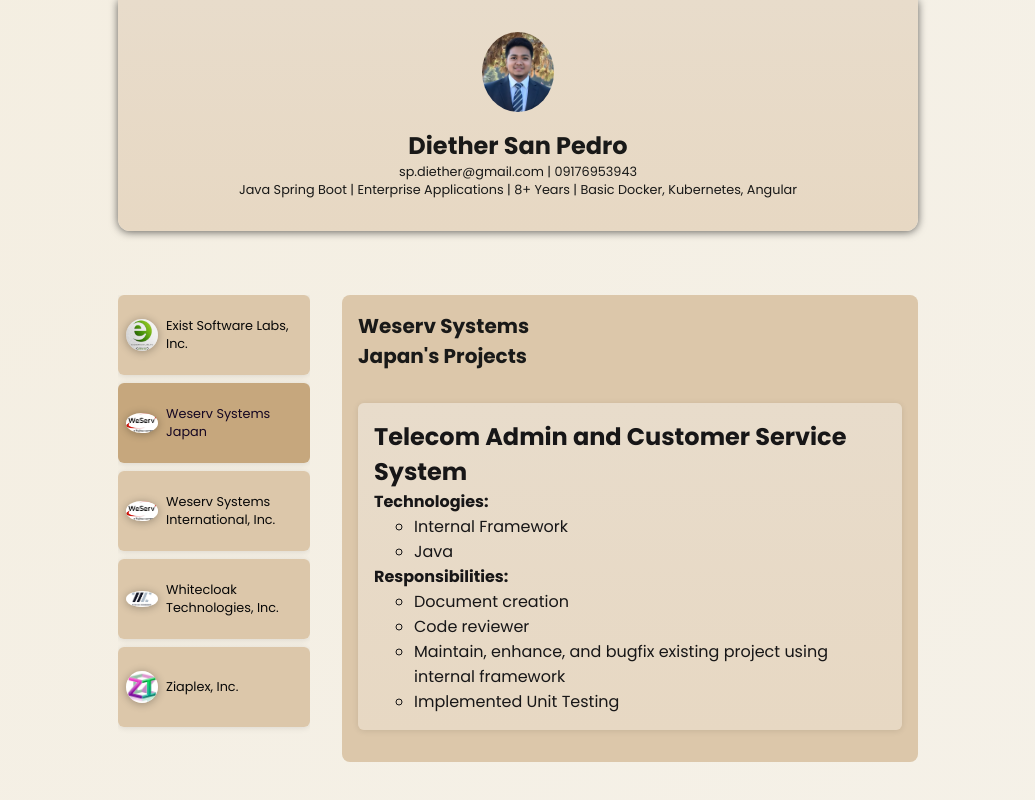
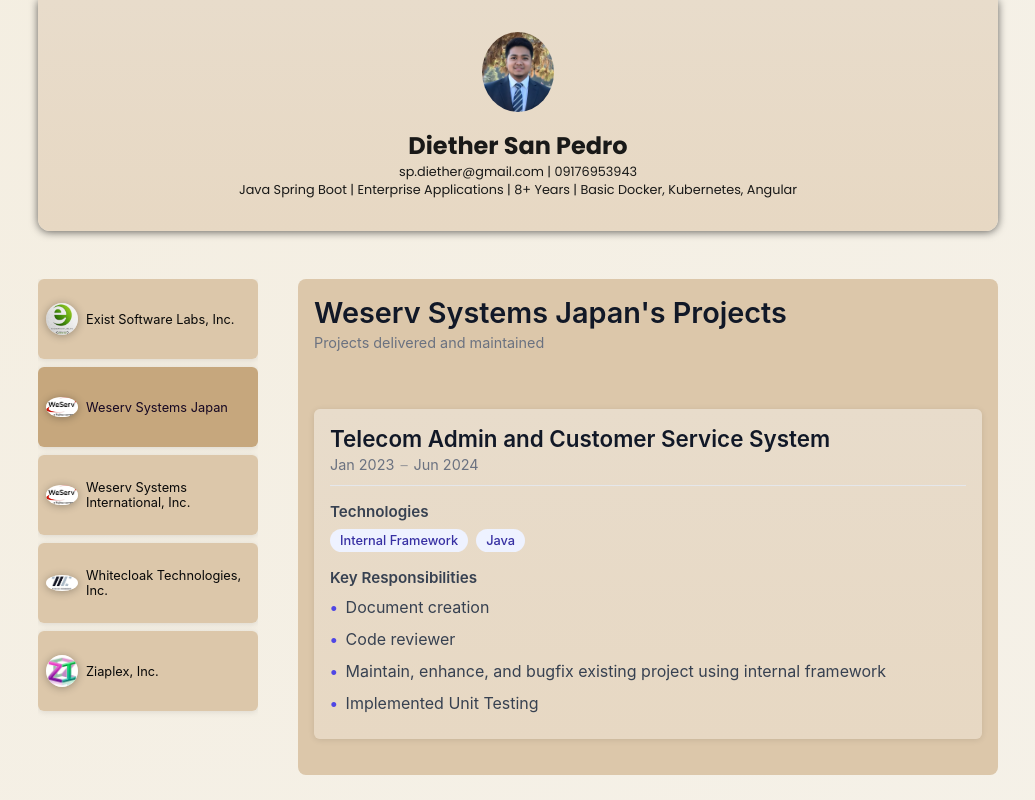
Before and after one commit to diether-sp/dsp-portfolio, an Angular app: page / in a window 1280 px wide. Both pictures are taken after a click on the button "Weserv Systems Japan". Shown: the whole page, without its empty margins (122-1157 px from the left). Built offline with nearby package versions, Linux system fonts and the light colour scheme.

Commit message:
Adjusted ui

```diff
--- a/src/app/app.component.css
+++ b/src/app/app.component.css
@@ -1,4 +1,4 @@
-main {
+/* main {
   width: 90%;
   max-width: 50rem;
   margin: 2.5rem auto;
@@ -37,4 +37,80 @@
     font-size: 1.5rem;
     text-align: left;
   }
+} */
+
+/* Main Layout */
+.main-layout {
+  width: 90%;
+  max-width: 60rem;
+  margin: 3rem auto;
+  display: grid;
+  grid-template-columns: 1fr;
+  gap: 2rem;
+  font-family: 'Inter', sans-serif;
 }
+
+/* Company List */
+.company-list-container {
+  overflow-x: auto;
+}
+
+.company-list {
+  list-style: none;
+  padding: 0;
+  margin: 0;
+  display: flex;
+  gap: 0.75rem;
+  scroll-snap-type: x mandatory;
+}
+
+.company-list li {
+  scroll-snap-align: start;
+}
+
+/* Projects / Fallback */
+.projects-container {
+  display: flex;
+  flex-direction: column;
+  gap: 1.5rem;
+}
+
+#fallback {
+  font-weight: 600;
+  font-size: 1.15rem;
+  color: #6b7280;
+  text-align: center;
+  padding: 1rem;
+  border: 1px dashed #d1d5db;
+  border-radius: 0.5rem;
+  background-color: #f9fafb;
+}
+
+/* Responsive layout for wider screens */
+@media (min-width: 768px) {
+  .main-layout {
+    grid-template-columns: 220px 1fr;
+    gap: 2.5rem;
+  }
+
+  .company-list {
+    flex-direction: column;
+    gap: 0.5rem;
+    overflow-x: visible;
+  }
+
+  #fallback {
+    font-size: 1.3rem;
+    text-align: left;
+  }
+}
+
+/* Optional: Scrollbar styling for company list */
+.company-list::-webkit-scrollbar {
+  height: 6px;
+}
+
+.company-list::-webkit-scrollbar-thumb {
+  background-color: #a1a1aa;
+  border-radius: 3px;
+}
--- a/src/app/app.component.html
+++ b/src/app/app.component.html
@@ -1,4 +1,4 @@
-<app-header />
+<!-- <app-header />
 
 <main>
   <ul id="company">
@@ -18,4 +18,38 @@
   } @else {
   <p id="fallback">Select a company to see projects!</p>
   }
+</main> -->
+
+
+<app-header />
+
+<main class="main-layout">
+
+  <!-- Company list / sidebar -->
+  <aside class="company-list-container">
+    <ul id="company" class="company-list">
+      @for (company of companies; track company.id) {
+        <li>
+          <app-company
+            [company]="company"
+            [selected]="company.id === selectedCompanyId"
+            (select)="onSelectCompany($event)"
+          />
+        </li>
+      }
+    </ul>
+  </aside>
+
+  <!-- Projects / main content -->
+  <section class="projects-container">
+    @if (selectedCompany) {
+      <app-projects
+        [companyId]="selectedCompany.id"
+        [name]="selectedCompany.name"
+      />
+    } @else {
+      <p id="fallback">Select a company to see projects!</p>
+    }
+  </section>
+
 </main>
--- a/src/app/header/header.component.css
+++ b/src/app/header/header.component.css
@@ -4,7 +4,7 @@
   align-items: center;
   gap: 1rem;
   width: 90%;
-  max-width: 50rem;
+  max-width: 60rem;
   margin: 0 auto 2rem auto;
   text-align: center;
   background: linear-gradient(
--- a/src/app/projects/project-list.ts
+++ b/src/app/projects/project-list.ts
@@ -14,8 +14,8 @@
         "Maintain, enhance, and bugfix existing project",
         "Implement microservices"
       ],
-      startDate: "",
-      endDate: ""
+      startDate: "2017-12-01",
+      endDate: "2018-04-01"
     },
     {
       id: 'z2',
@@ -33,11 +33,28 @@
         "Implement microservices",
         "Implement stored proc"
       ],
-      startDate: "",
-      endDate: ""
+      startDate: "2018-04-01",
+      endDate: "2018-09-01"
     },
     {
       id: 'wc1',
+      companyId: 'c2',
+      title: 'Online Buy And Sell System',
+      technologies: [
+        "Java",
+        "Springboot",
+        "Oracle",
+        "Git"
+      ],
+      responsibilities: [
+        "Developed a ground up REST API for web and mobile applications",
+        "Training project"
+      ],
+      startDate: "2018-10-01",
+      endDate: "2018-12-01"
+    },
+    {
+      id: 'wc2',
       companyId: 'c2',
       title: 'Desktop Application for Business Cheque',
       technologies: [
@@ -50,11 +67,11 @@
         "Developed ground up back-end applications that supports electron",
         "Implemented MongoDB then integrated to NeDb"
       ],
-      startDate: "",
-      endDate: ""
+      startDate: "2018-12-01",
+      endDate: "2019-07-01"
     },
     {
-      id: 'wc2',
+      id: 'wc3',
       companyId: 'c2',
       title: 'Online Banking',
       technologies: [
@@ -74,11 +91,11 @@
         "Implemented push notifications",
         "Implemented Unit Testing"
       ],
-      startDate: "",
-      endDate: ""
+      startDate: "2019-07-01",
+      endDate: "2020-02-01"
     },
     {
-      id: 'wc3',
+      id: 'wc4',
       companyId: 'c2',
       title: 'Social Media for Pets',
       technologies: [
@@ -92,11 +109,11 @@
       responsibilities: [
         "Maintain, and bug fixing on the back-end part"
       ],
-      startDate: "",
-      endDate: ""
+      startDate: "2020-02-01",
+      endDate: "2020-03-01"
     },
     {
-      id: 'wc4',
+      id: 'wc5',
       companyId: 'c2',
       title: 'Online Banking',
       technologies: [
@@ -114,8 +131,8 @@
         "Using API Gateway architecture",
         "Implemented Unit Testing"
       ],
-      startDate: "",
-      endDate: ""
+      startDate: "2020-05-01",
+      endDate: "2021-03-01"
     },
     {
       id: 'wsi1',
@@ -134,8 +151,8 @@
         "Lead backend team",
         "Implemented Unit Testing"
       ],
-      startDate: "",
-      endDate: ""
+      startDate: "2021-03-01",
+      endDate: "2021-12-01"
     },
     {
       id: 'wsj1',
@@ -151,8 +168,8 @@
         "Maintain, enhance, and bugfix existing project using internal framework",
         "Implemented Unit Testing"
       ],
-      startDate: "",
-      endDate: ""
+      startDate: "2023-01-01",
+      endDate: "2024-06-01"
     },
     {
       id: 'e1',
@@ -172,7 +189,7 @@
         "Maintain and bug fix existing project",
         "Deploy using docker compose"
       ],
-      startDate: "",
+      startDate: "2025-05-01",
       endDate: ""
     },
     {
@@ -193,7 +210,7 @@
         "Maintain, enhance and bug fix existing project",
         "Install and configure UAT and production deployment using docker-compose"
       ],
-      startDate: "",
+      startDate: "2025-05-01",
       endDate: ""
     },
     {
@@ -214,8 +231,8 @@
         "Maintain, enhance and bug fix existing project",
         "Deploy using docker compose"
       ],
-      startDate: "",
-      endDate: ""
+      startDate: "2025-05-01",
+      endDate: "2025-12-01"
     },
     {
       id: 'e3',
@@ -239,7 +256,7 @@
         "Implemented microservices",
         "Created pods configuration in Kubernetes for API Services"
       ],
-      startDate: "",
-      endDate: ""
+      startDate: "2025-09-01",
+      endDate: "2026-01-01"
     },
 ];
--- a/src/app/projects/project/project.component.css
+++ b/src/app/projects/project/project.component.css
@@ -1,3 +1,89 @@
+.project-card {
+  padding: 20px;
+}
+
+.project-header {
+  border-bottom: 1px solid #e5e7eb;
+  padding-bottom: 12px;
+  margin-bottom: 16px;
+}
+
+.header-top {
+  display: flex;
+  justify-content: space-between;
+  align-items: center;
+}
+
+.project-title {
+  margin: 0;
+  font-size: 1.4rem;
+  font-weight: 600;
+  color: #111827;
+}
+
+.project-meta {
+  margin-top: 4px;
+  font-size: 0.9rem;
+  color: #6b7280;
+  display: flex;
+  align-items: center;
+  gap: 6px;
+}
+
+.separator {
+  opacity: 0.6;
+}
+
+.project-section {
+  margin-top: 16px;
+}
+
+.section-title {
+  font-size: 0.95rem;
+  font-weight: 600;
+  margin-bottom: 8px;
+  color: #374151;
+}
+
+.technologies {
+  display: flex;
+  flex-wrap: wrap;
+  gap: 8px;
+}
+
+.tech-badge {
+  background: #eef2ff;
+  color: #3730a3;
+  padding: 4px 10px;
+  border-radius: 20px;
+  font-size: 0.8rem;
+  font-weight: 500;
+}
+
+.responsibilities {
+  list-style: none;
+  padding: 0;
+  margin: 0;
+}
+
+.responsibilities li {
+  display: flex;
+  align-items: flex-start;
+  gap: 8px;
+  margin-bottom: 8px;
+  line-height: 1.5;
+}
+
+.bullet {
+  color: #4f46e5;
+  font-weight: bold;
+}
+
+.resp-text {
+  color: #374151;
+}
+
+
 article {
   padding: 1rem;
   color: #171617;
--- a/src/app/projects/project/project.component.html
+++ b/src/app/projects/project/project.component.html
@@ -1,22 +1,49 @@
-<app-card>
-  <article>
-    <h2>{{ project.title }}</h2>
-    <time>{{ project.startDate | date:'fullDate' }}</time>
-    <time>{{ project.endDate | date:'fullDate' }}</time>
-    <h4>Technologies: </h4>
-    <ul class="technologies-list">
-      <li *ngFor="let tech of project.technologies">
-        {{ tech }}
-      </li>
-    </ul>
-    <h4>Responsibilities: </h4>
-    <ul class="responsibilities-list">
-      <li *ngFor="let resp of project.responsibilities">
-        {{ resp }}
-      </li>
-    </ul>
-    <!-- <p class="actions">
-      <button (click)="onCompleteProject()">Complete</button>
-    </p> -->
+<app-card class="project-card">
+  <article class="project-content">
+
+    <!-- Header -->
+    <header class="project-header">
+      <div class="header-top">
+        <h2 class="project-title">{{ project.title }}</h2>
+      </div>
+
+      <div class="project-meta">
+        <span class="date">
+          {{ project.startDate | date:'MMM yyyy' }}
+        </span>
+
+        <span class="separator">–</span>
+
+        <span class="date">
+          {{ project.endDate ? (project.endDate | date:'MMM yyyy') : 'Present' }}
+        </span>
+      </div>
+    </header>
+
+    <!-- Technologies -->
+    <section class="project-section">
+      <h4 class="section-title">Technologies</h4>
+
+      <div class="technologies">
+        <span
+          class="tech-badge"
+          *ngFor="let tech of project.technologies">
+          {{ tech }}
+        </span>
+      </div>
+    </section>
+
+    <!-- Responsibilities -->
+    <section class="project-section">
+      <h4 class="section-title">Key Responsibilities</h4>
+
+      <ul class="responsibilities">
+        <li *ngFor="let resp of project.responsibilities">
+          <span class="bullet">•</span>
+          <span class="resp-text">{{ resp }}</span>
+        </li>
+      </ul>
+    </section>
+
   </article>
 </app-card>
--- a/src/app/projects/projects.component.css
+++ b/src/app/projects/projects.component.css
@@ -1,23 +1,62 @@
+.projects-section {
+  padding: 24px;
+}
+
+.projects-header {
+  display: flex;
+  justify-content: space-between;
+  align-items: center;
+  margin-bottom: 24px;
+}
+
+.header-text h2 {
+  margin: 0;
+  font-size: 1.8rem;
+  font-weight: 600;
+  color: #111827;
+}
+
+.subtitle {
+  margin-top: 4px;
+  font-size: 0.9rem;
+  color: #6b7280;
+}
+
+.add-btn {
+  background: #4f46e5;
+  color: white;
+  border: none;
+  padding: 8px 14px;
+  border-radius: 8px;
+  font-weight: 500;
+  cursor: pointer;
+  transition: 0.2s;
+}
+
+.add-btn:hover {
+  background: #4338ca;
+}
+
+.projects-grid {
+  list-style: none;
+  padding: 0;
+  margin: 0;
+
+  display: grid;
+  grid-template-columns: repeat(auto-fill, minmax(420px, 1fr));
+  gap: 20px;
+}
+
+.project-item {
+  display: block;
+}
+
 #projects {
   padding: 1rem;
   border-radius: 8px;
   background-color: #dcc7aa;
 }
 
-header {
-  display: flex;
-  justify-content: space-between;
-  align-items: flex-start;
-  margin-bottom: 2rem;
-  gap: 1rem;
-}
-
-h2 {
-  margin: 0;
-  font-size: 0.9rem;
-  width: 60%;
-  text-wrap: balance;
-}
 
 menu {
   margin: 0;
--- a/src/app/projects/projects.component.html
+++ b/src/app/projects/projects.component.html
@@ -1,13 +1,13 @@
 <!-- @if (isAddingProject) {
   <app-new-project [companyId]="companyId" (close)="onCloseAddProject()" />
-} -->
+}
 
 <section id="projects">
   <header>
     <h2>{{ name }}'s Projects</h2>
-    <!-- <menu>
+    <menu>
       <button (click)="onStartAddProject()">Add Project</button>
-    </menu> -->
+    </menu>
   </header>
 
   <ul>
@@ -18,3 +18,30 @@
     }
   </ul>
 </section>
+-->
+
+<section id="projects" class="projects-section">
+
+  <header class="projects-header">
+    <div class="header-text">
+      <h2>{{ name }}'s Projects</h2>
+      <p class="subtitle">Projects delivered and maintained</p>
+    </div>
+
+    <!-- Optional future button -->
+    <!--
+    <button class="add-btn" (click)="onStartAddProject()">
+      + Add Project
+    </button>
+    -->
+  </header>
+
+  <ul class="projects-grid">
+    @for (project of selectedCompanyProjects; track project.id) {
+      <li class="project-item">
+        <app-project [project]="project" />
+      </li>
+    }
+  </ul>
+
+</section>
```
